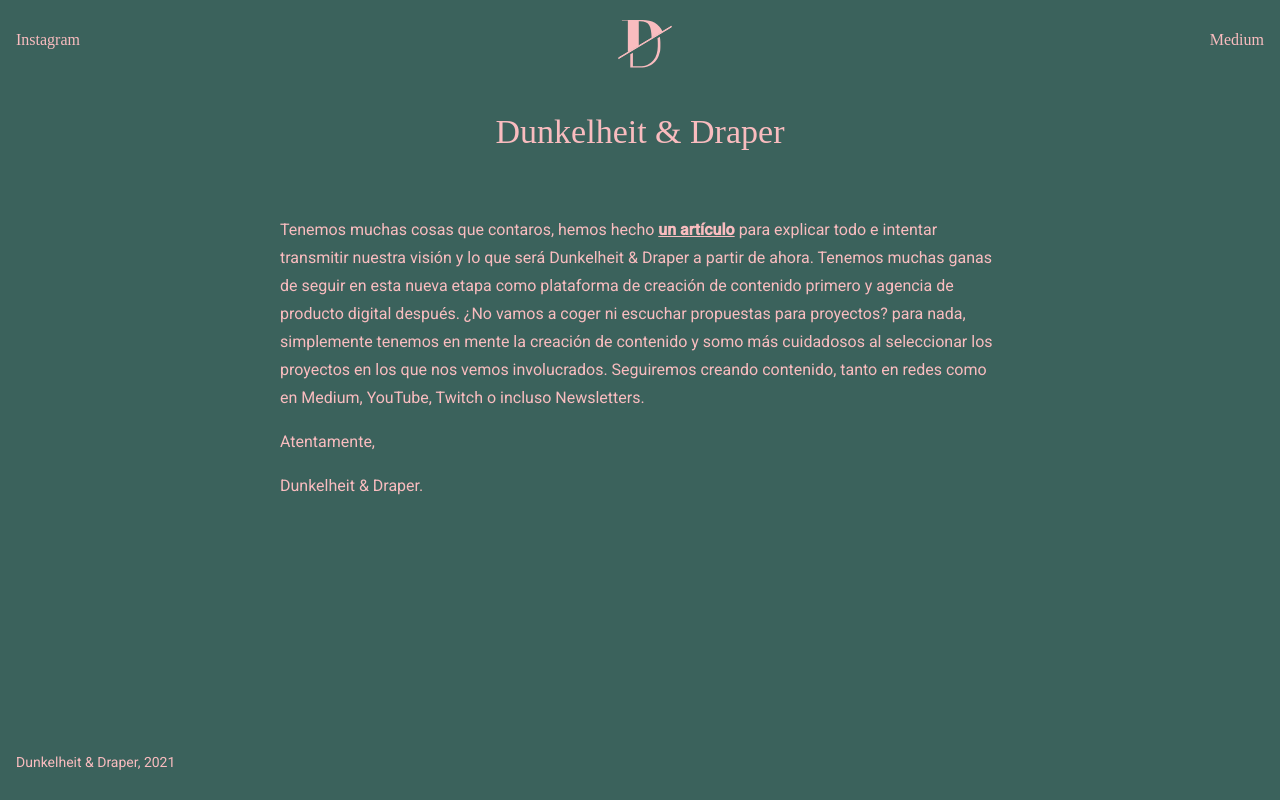
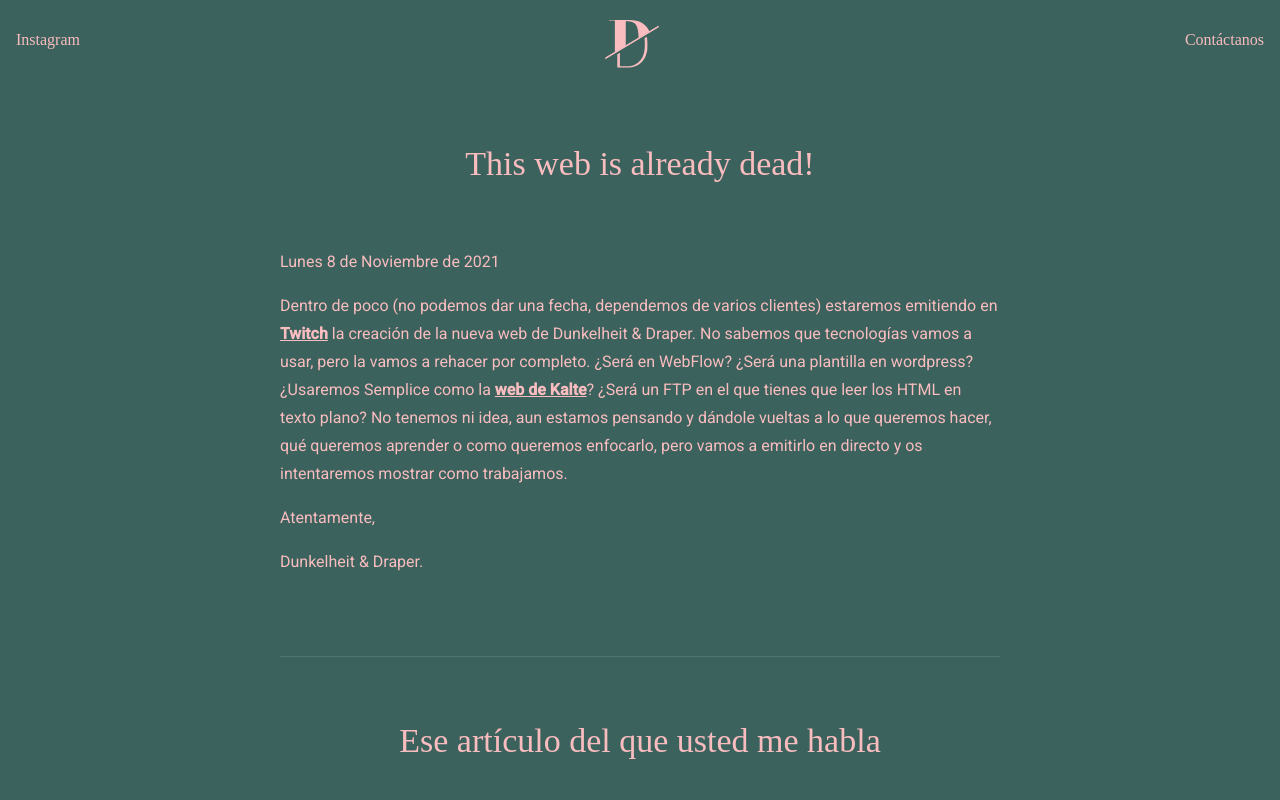
Before and after one commit to carjimfa/dunkelheit-draper-webapp, an Angular app: page / in a window 1280 px wide. Shown: the top 800 px of the page. Built offline with nearby package versions, Linux system fonts and the light colour scheme; a web font is replaced by a local one.

Commit message:
Fixes new home

```diff
--- a/src/app/app.module.ts
+++ b/src/app/app.module.ts
@@ -10,6 +10,7 @@
 import { HttpClientModule } from '@angular/common/http';
 import { BlogComponent } from './features/blog/blog.component';
 import { MatProgressSpinnerModule } from '@angular/material/progress-spinner';
+import { MatDividerModule } from '@angular/material/divider';
 
 @NgModule({
   declarations: [
@@ -25,7 +26,8 @@
     MatCardModule,
     MatProgressSpinnerModule,
     SharedModule,
-    HttpClientModule
+    HttpClientModule,
+    MatDividerModule
   ],
   providers: [],
   bootstrap: [AppComponent]
--- a/src/app/features/home/home.component.html
+++ b/src/app/features/home/home.component.html
@@ -1,9 +1,37 @@
 <app-toolbar></app-toolbar>
 <div class="wrapper home mat-typography dd-typography">
+
     <div class="home__title">
-        <h1 class="mat-display-1">Dunkelheit & Draper</h1>
+        <h1 class="mat-display-1">This web is already dead!</h1>
     </div>
     <div class="home__content">
+        <p class="mat-subheading-2">
+            Lunes 8 de Noviembre de 2021
+        </p>
+        <p class="mat-subheading-2">
+            Dentro de poco (no podemos dar una fecha, dependemos de varios clientes) estaremos emitiendo en <a href="https://www.twitch.tv/dunkelheitdraper" target="_blank">Twitch</a> la creación de la nueva web de
+            Dunkelheit & Draper. No sabemos que tecnologías vamos a usar, pero la vamos a rehacer por completo. ¿Será en WebFlow? ¿Será una plantilla en wordpress?
+            ¿Usaremos Semplice como la <a href="http://kalte.design" target="_blank">web de Kalte</a>? ¿Será un FTP en el que tienes que leer los HTML en texto plano?
+            No tenemos ni idea, aun estamos pensando y dándole vueltas a lo que queremos hacer, qué queremos
+            aprender o como queremos enfocarlo, pero vamos a emitirlo en directo y os intentaremos mostrar como trabajamos.
+        </p>
+        <p class="mat-subheading-2">
+            Atentamente,
+        </p>
+        <p class="mat-subheading-2">
+            Dunkelheit & Draper.
+        </p>
+    </div>
+
+    <mat-divider></mat-divider>
+
+    <div class="home__title">
+        <h1 class="mat-display-1">Ese artículo del que usted me habla</h1>
+    </div>
+    <div class="home__content">
+        <p class="mat-subheading-2">
+            Sin fecha, quien sabe.
+        </p>
         <p class="mat-subheading-2">
             Tenemos muchas cosas que contaros, hemos hecho <a href="https://medium.com/dunkelheit-draper/dunkelheit-draper-ha-muerto-larga-vida-a-dunkelheit-draper-2ba848f12bc0">un artículo</a>
             para explicar todo e intentar transmitir nuestra visión y lo que será Dunkelheit & Draper a partir de ahora.
--- a/src/app/features/home/home.component.scss
+++ b/src/app/features/home/home.component.scss
@@ -1,8 +1,17 @@
 .home {
-    padding: 0 32px;
+    padding: 32px;
     &__title {
+        padding: 64px 0 0 0;
         h1 {
             text-align: center;
         }
     }
+
+    &__title:first-child {
+        padding-top: 0;
+    }
+
+    &__content {
+        padding: 0 0 64px 0;
+    }
 }
--- a/src/app/shared/toolbar/toolbar.component.html
+++ b/src/app/shared/toolbar/toolbar.component.html
@@ -2,6 +2,6 @@
     <mat-toolbar-row>
         <a class="mat-subheading-2" href="https://www.instagram.com/dunkelheitdraper" target="blank">Instagram</a>
         <a class="logo" [routerLink]="['/']"><img src="/assets/dd pink copy@2x.svg"/></a>
-        <a class="mat-subheading-2" href="https://medium.com/dunkelheit-draper" target="blank">Medium</a>
+        <a class="mat-subheading-2" href="mailto:hey@dunkelheitdraper.com" target="blank">Contáctanos</a>
     </mat-toolbar-row>
 </mat-toolbar>
--- a/src/styles.scss
+++ b/src/styles.scss
@@ -35,7 +35,6 @@
 
 //TODO: Remove when enough content in home
 footer {
-    position: absolute;
     bottom: 0;
 }
 
```
